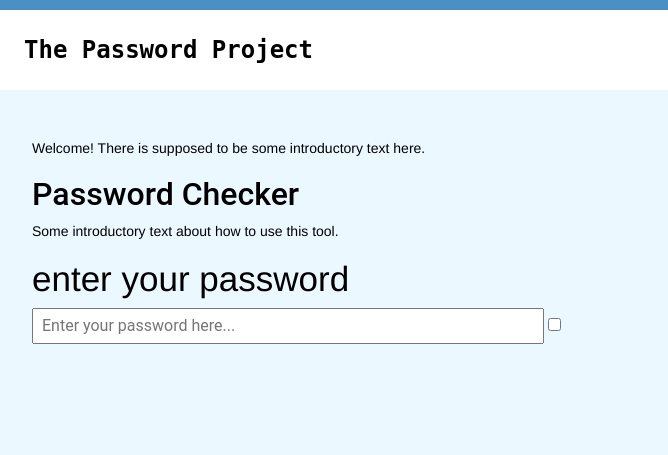
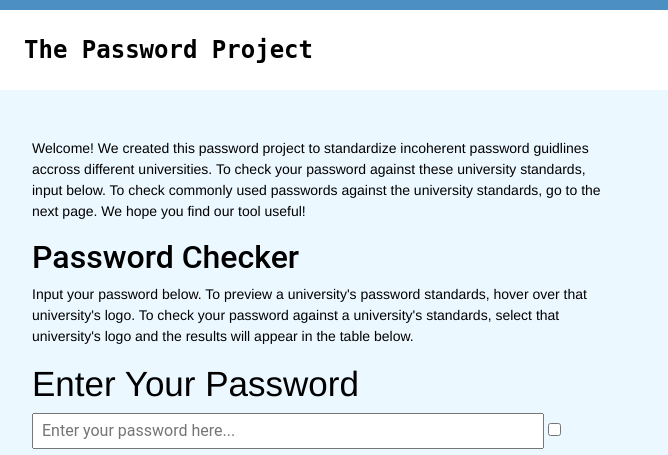
Before and after one commit to ilopezkalapir150/The-Password-Project, a plain HTML site: page main.html in a window 1280 px wide. Shown: the top 455 px of the page, 0-668 px from the left. Drawn offline with nearby package versions, Linux system fonts and the light colour scheme.

Commit message:
updated main page

```diff
--- a/main.html
+++ b/main.html
@@ -36,11 +36,15 @@
         <div class="content-container-grid">
                 <div class="column-left">
                     <div>
-                    <p>Welcome! There is supposed to be some introductory text here.</p>
+                    <p>Welcome! We created this password project to standardize incoherent password guidlines accross different universities.
+                        To check your password against these university standards, input below. To check commonly used passwords against the university
+                        standards, go to the next page. We hope you find our tool useful! </p>
                         <h2>Password Checker</h2>
-                        <p>Some introductory text about how to use this tool.</p>
+                        <p>Input your password below. To preview a university's password standards, hover over that
+                            university's logo. To check your password against a university's standards, select that
+                            university's logo and the results will appear in the table below.</p>
                     </div>
-                    <h1>enter your password</h1>
+                    <h1>Enter Your Password</h1>
                     <div>
                     <input id="password-input" type="password" maxlength="256" placeholder="Enter your password here...">
                     <input type="checkbox" id="eye" onclick="togglePassword()" />
```
